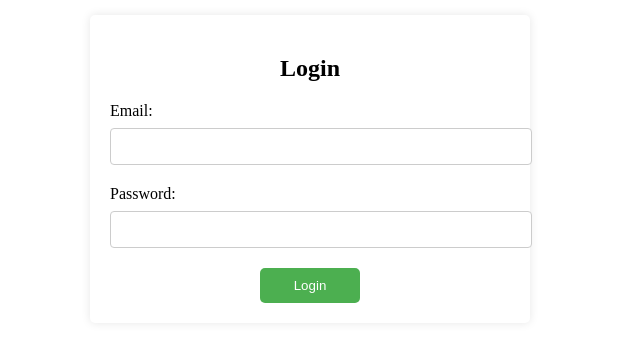
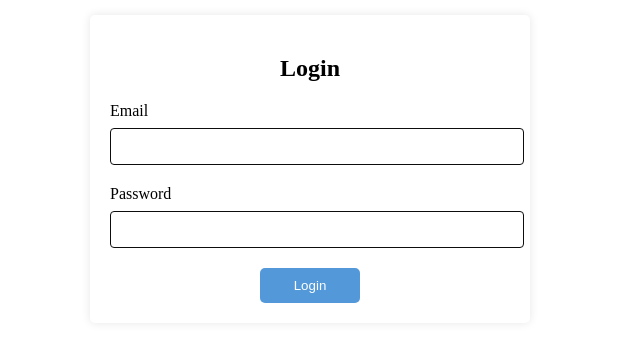
Before and after one commit to nguyenvantk21/memo-app, a Vue app: page /login in a window 1280 px wide. Shown: the part 239-580 px from the top of the page, without its empty margins (330-970 px from the left). Built offline with nearby package versions, Linux system fonts and the light colour scheme.

Commit message:
update css login

```diff
--- a/src/components/login-page.vue
+++ b/src/components/login-page.vue
@@ -4,12 +4,12 @@
       <h2>Login</h2>
 
       <div class="form-group">
-        <label for="email">Email:</label>
+        <label for="email">Email</label>
         <input v-model="email" type="email" id="email" name="email" required />
       </div>
 
       <div class="form-group">
-        <label for="password">Password:</label>
+        <label for="password">Password</label>
         <input
           v-model="password"
           type="password"
@@ -91,14 +91,15 @@ label {
 }
 
 input {
-  width: 100%;
+  width: 98%;
   padding: 10px;
-  border: 1px solid #ccc;
+  border: 1px solid #0e0d0d;
   border-radius: 4px;
+  background-color: #fff;
 }
 
 button {
-  background-color: #4caf50;
+  background-color: #5399D9;
   color: white;
   padding: 10px;
   margin-left: 150px;
```
